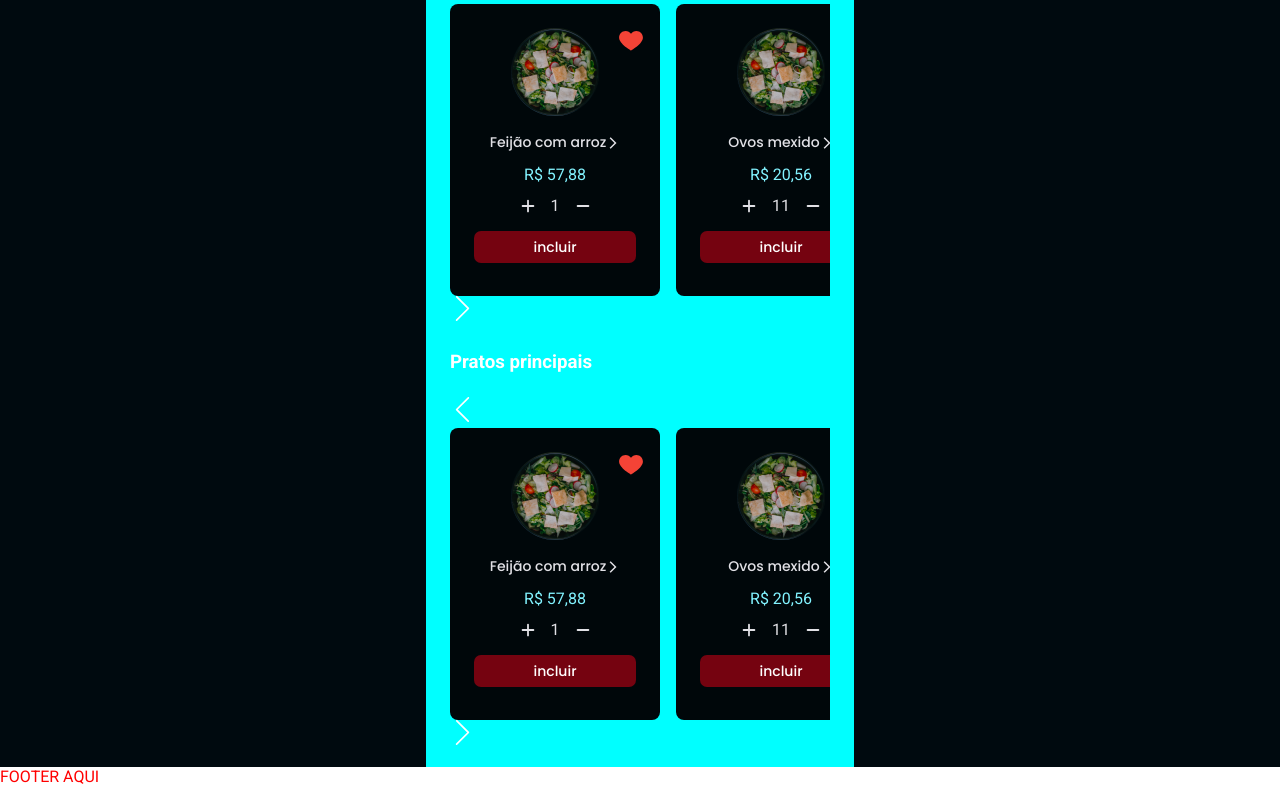
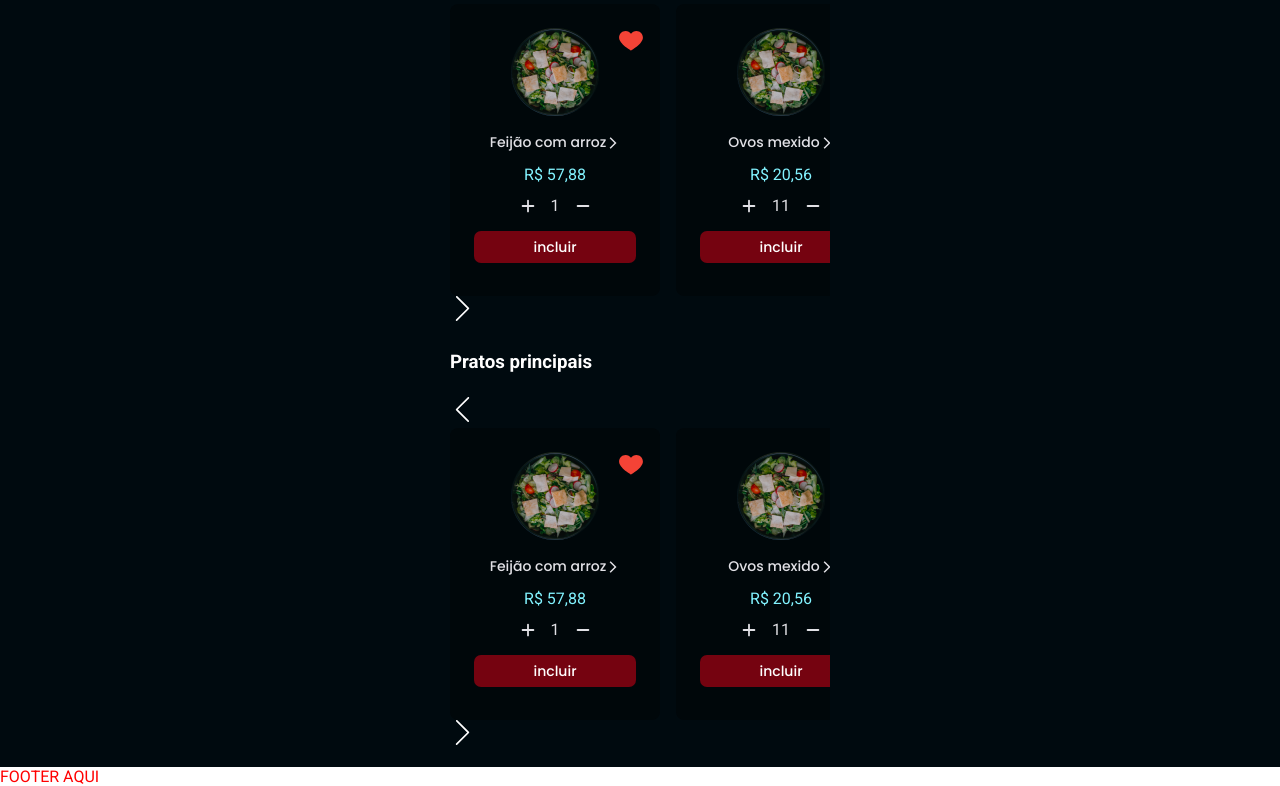
Before and after one commit to dionedev/Food_Explorer_FrontEnd, a React (Vite) app: page / in a window 1280 px wide. Shown: the part 838-1624 px from the top of the page. Built offline with nearby package versions, Linux system fonts and the light colour scheme.

Commit message:
refactor: Change home page layout type

```diff
--- a/src/pages/Home/index.jsx
+++ b/src/pages/Home/index.jsx
@@ -23,16 +23,12 @@ export function Home() {
     { title: 'Salada', price: '10,10', imageUrl: imagePath, amount: 5 },
     { title: 'Salada', price: '10,10', imageUrl: imagePath, amount: 5 },
     { title: 'Salada', price: '10,10', imageUrl: imagePath, amount: 5 },
-    { title: 'Salada', price: '10,10', imageUrl: imagePath, amount: 5 },
-    { title: 'Salada', price: '10,10', imageUrl: imagePath, amount: 5 },
-    { title: 'Salada', price: '10,10', imageUrl: imagePath, amount: 5 },
-    { title: 'Salada', price: '10,10', imageUrl: imagePath, amount: 5 },
-    { title: 'Salada', price: '10,10', imageUrl: imagePath, amount: 5 },
   ];
 
   return(
     <Container>
       <Header />
+
       <Content>
         <CoverSection>
           <CoverImage src={Cover} alt="Imagem ilustrativa de comida" />
@@ -86,6 +82,7 @@ export function Home() {
             </Carousel>
         </CarouselSection>
       </Content>
+
       <footer>
         FOOTER AQUI
       </footer>
--- a/src/pages/Home/styles.js
+++ b/src/pages/Home/styles.js
@@ -3,21 +3,14 @@ import styled from "styled-components";
 const primaryFont = 'Poppins, sans-serif';
 
 export const Container = styled.div`
-  display: grid;
+  display: flex;
   width: 100%;
-  height: 100vh;
-  background: orange;
+  min-height: 100vh;
   justify-items: center;
-  grid-template-columns: 1fr 1fr;
-  grid-template-rows: 1fr 1fr 1fr;
-  grid-template-areas:
-    "header header"
-    "content content"
-    "footer footer"
-  ;
+  align-items: center;
+  flex-direction: column;
 
   > footer { // CRIAR COMPONENTE
-    grid-area: footer;
     display: flex;
     background-color: #fff;
     color: red;
@@ -36,10 +29,8 @@ export const Container = styled.div`
 `
 
 export const Content = styled.main`
-  grid-area: content;
   display: flex;
   flex-direction: column;
-  background: aqua;
   width: 100%;
   max-width: 42.8rem;
   padding: 5.5rem 2.4rem 1.6rem;
```
Lines whose indentation alone changed are shown as unchanged.
